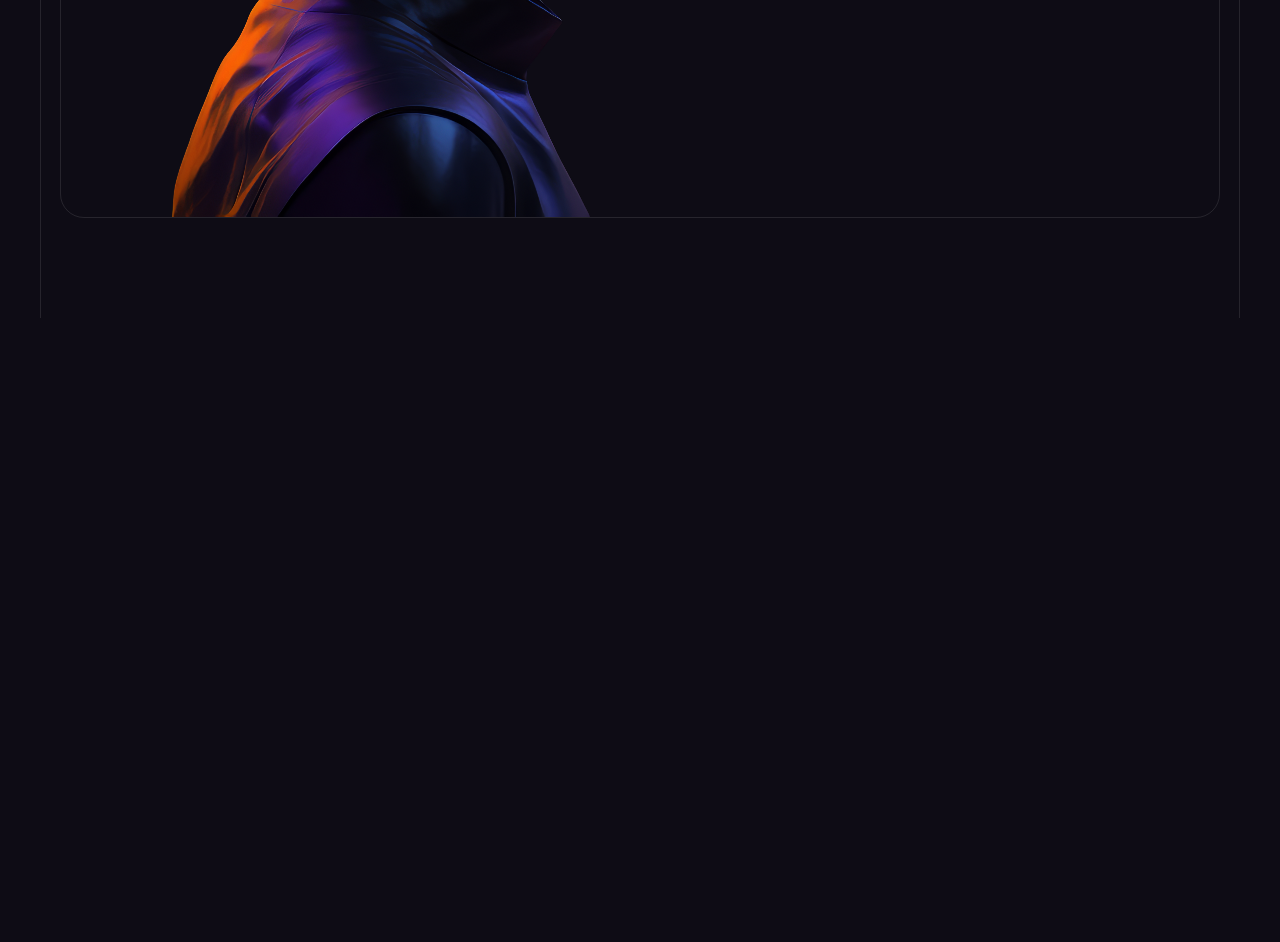
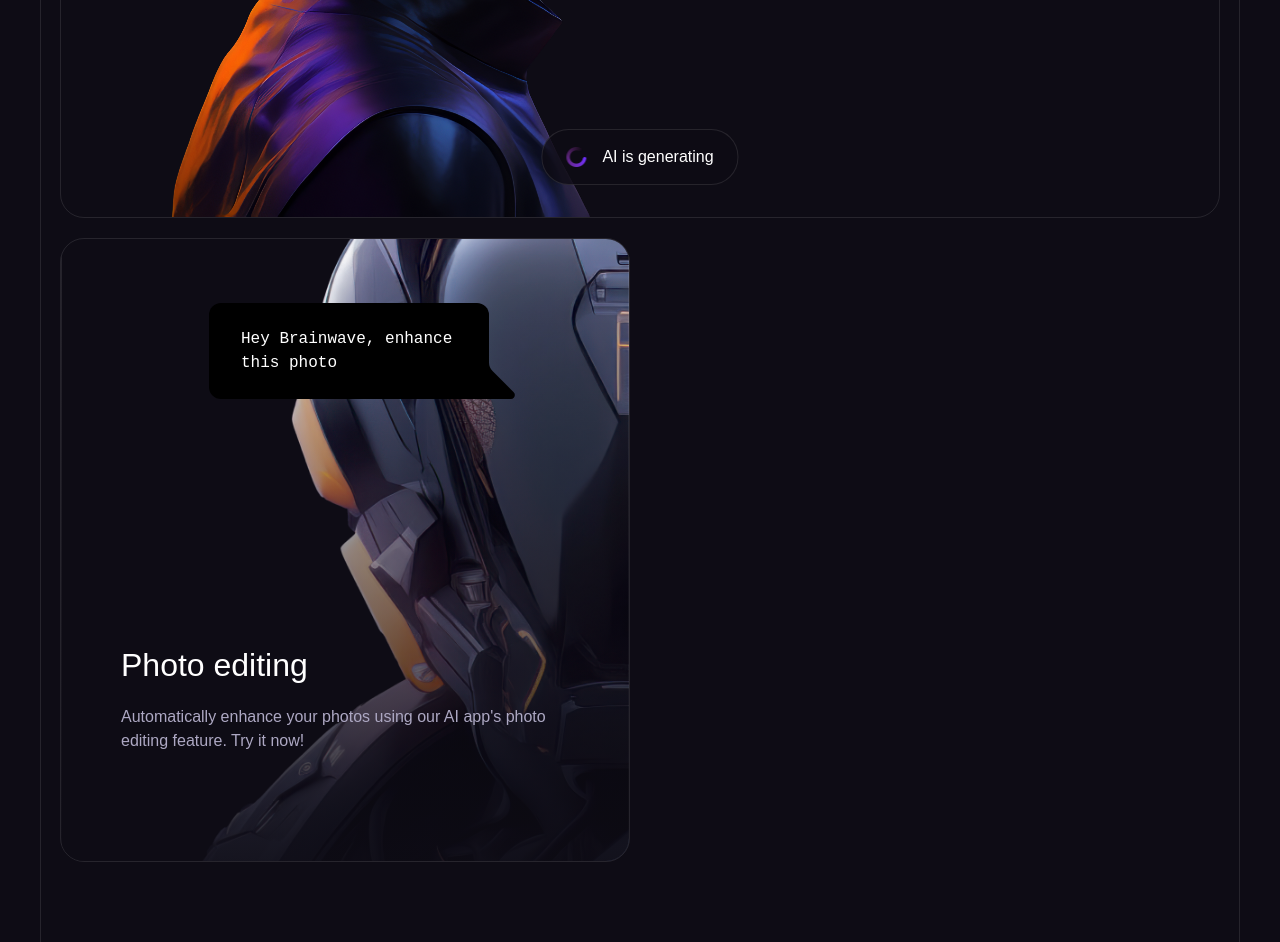
Before and after one commit to samirzjadhav/brainwave-web, a React (Create React App) app: page / in a window 1280 px wide. Shown: the part 4780-5722 px from the top of the page. Before the commit the page ends 5098 px from the top, so only its background shows below. Built offline with nearby package versions, Linux system fonts and the light colour scheme.

Commit message:
feat: added grid card for services section first card

```diff
--- a/src/components/Services.js
+++ b/src/components/Services.js
@@ -3,6 +3,8 @@
 import Heading from "./Heading";
 import { service1, service2, service3, check } from "../assets";
 import { brainwaveServices, brainwaveServicesIcons } from "../constant";
+import Generating from "./Generating";
+import { PhotoChatMessage } from "./design/Services";
 
 const Services = () => {
   return (
@@ -35,10 +37,33 @@
                     className="flex items-start py-4 border-t border-n-6"
                   >
                     <img src={check} width={24} height={24} alt="check" />
-                    <p className="ml-4">{item}</p>
+                    <p className="ml-4  ">{item}</p>
                   </li>
                 ))}
               </ul>
+            </div>
+            <Generating className="absolute left-4 bottom-4 right-4 border-n-1/10 border lg:left-1/2 lg:right-auto lg:bottom-8 lg:-translate-x-1/2 " />
+          </div>
+          <div className="relative z-1 grid gap-5 lg:grid-cols-2">
+            <div className="relative min-h-[39rem] border border-n-1/10 rounded-3xl overflow-hidden">
+              <div className="absolute inset-0">
+                <img
+                  src={service2}
+                  alt="robot"
+                  width={630}
+                  height={750}
+                  className="h-full w-full object-cover"
+                />
+              </div>
+
+              <div className="absolute inset-0 flex flex-col justify-end p-8 bg-gradient-to-b from-n-8/0 to-n-8/90 lg:p-15">
+                <h4 className="h4 mb-4">Photo editing</h4>
+                <p className="body-2 mb-[3rem] text-n-3">
+                  Automatically enhance your photos using our AI app&apos;s
+                  photo editing feature. Try it now!
+                </p>
+              </div>
+              <PhotoChatMessage />
             </div>
           </div>
         </div>
```
